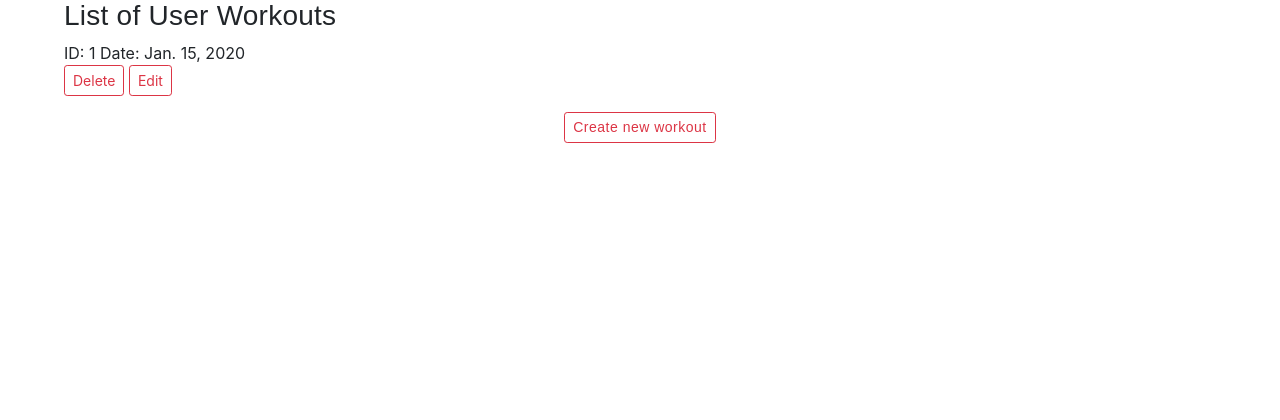
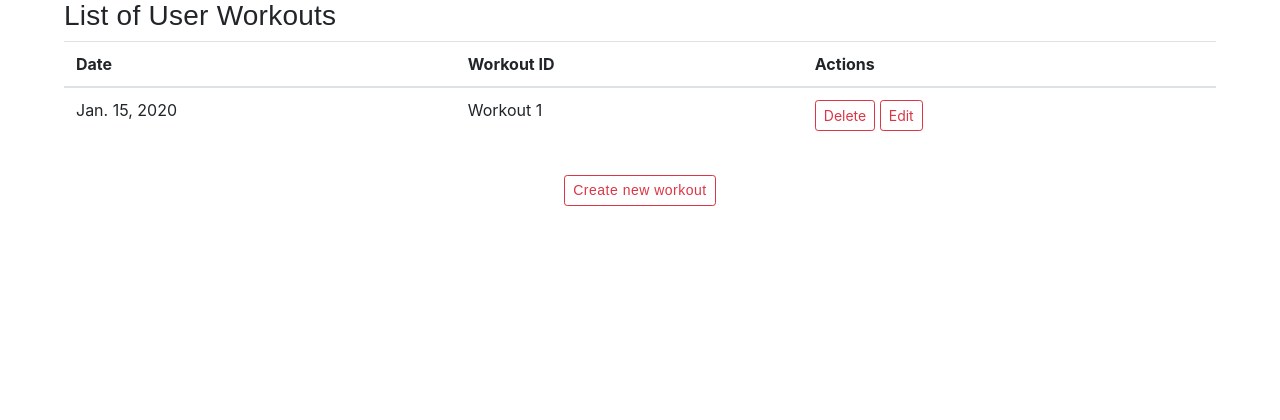
Before and after one commit to triskaVpate/exerlogger, a Django app: page /workouts/ in a window 1280 px wide. Shown: the part 109-529 px from the top of the page. Run offline with Django 3.2, Linux system fonts and the light colour scheme; the visitor is signed in with stand-in values (Sample User, id 1); tables that the repository leaves empty hold one stand-in row (values such as "Sample post"); some libraries are stand-ins or nearby versions.

Commit message:
nicer workouts table

```diff
--- a/templates/workout/workouts.html
+++ b/templates/workout/workouts.html
@@ -4,14 +4,32 @@
         {% block content %}
         <div id="workouts">
             <h3>List of User Workouts</h3>
+                <div class="table-responsive">
+                    <table class="table">
+                        <thead>
+                            <tr>
+                              <th scope="col">Date</th>
+                              <th scope="col">Workout ID</th>
+                                <th scope="col">Actions</th>
+                            </tr>
+                        </thead>
+                        <tbody>
                         {% for workout in user_workouts %}
-                    ID: {{ workout.id }} Date: {{ workout.date }}
+                            <tr>
+                                <td>{{ workout.date }} </td>
+                                <td>Workout {{workout.id }}</td>
+                                <td>
                                     <form action="{% url 'delete_workout' workout.id %}" method="POST" onsubmit="return confirm('Are you sure?')">
                                         {% csrf_token %}
                                         <input type="submit" value="Delete" class="btn btn-outline-danger btn-sm">
                                         <a href="{% url 'workout_detail' workout.id %}" class="btn btn-outline-danger btn-sm">Edit</a>
                                     </form>
+                                </td>
+                            </tr>
                         {% endfor %}
+                        </tbody>
+                    </table>
+                </div>
               <p id="create_account">
                   <a href="{% url 'workout_detail' 'add' %}" class="btn btn-outline-danger btn-sm">Create new workout</a>
               </p>
```
Lines whose indentation alone changed are shown as unchanged.
